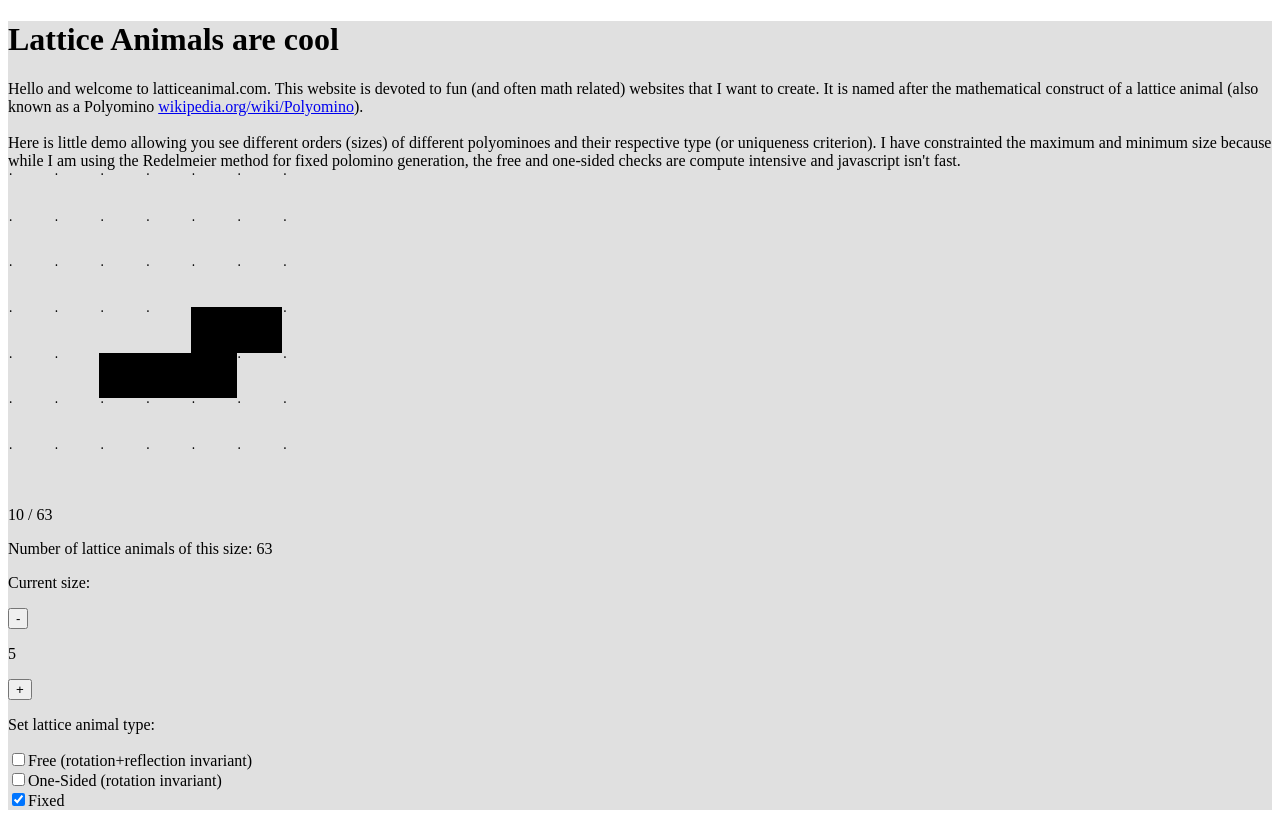
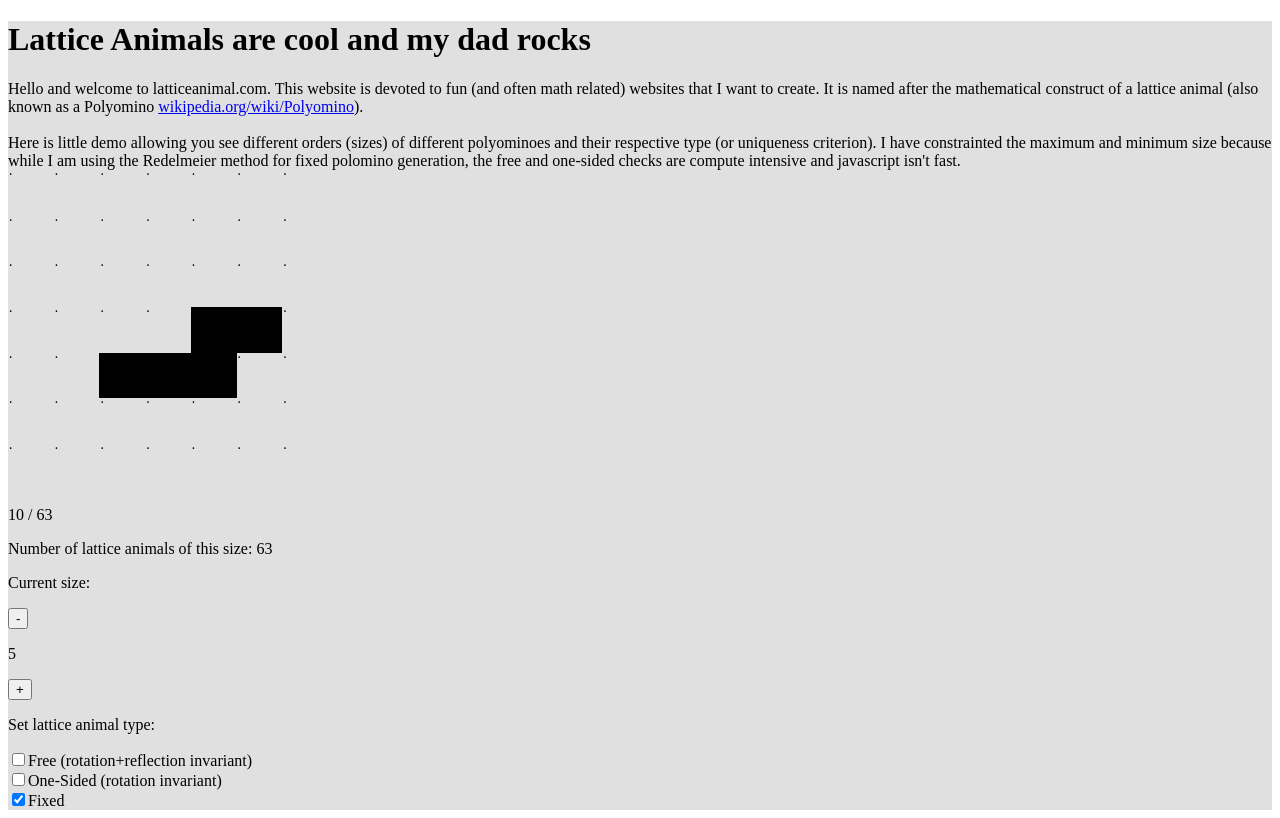
Before and after one commit to zaporter/latticeanimalcom, a React (Create React App) app: page / in a window 1280 px wide. Built offline with nearby package versions, Linux system fonts and the light colour scheme.

Commit message:
Git push testing 6

```diff
--- a/src/App.js
+++ b/src/App.js
@@ -3,7 +3,7 @@ import LatticeAnimalDemo from './components/LatticeAnimalDemo.js';
 function App() {
   return (
       <div className="App" style={{'backgroundColor':'#e0e0e0'}}>
-          <h1>Lattice Animals are cool</h1>
+          <h1>Lattice Animals are cool and my dad rocks</h1>
         Hello and welcome to latticeanimal.com. This website is devoted to fun (and often math related) websites that I want to create. It is named after the mathematical construct of a lattice animal (also known as a Polyomino <a href="https://en.wikipedia.org/wiki/Polyomino">wikipedia.org/wiki/Polyomino</a>).
         <br/>
         <br/>
```
Also changed, not shown: 7 other files (tests, documents, lock files or other folders).
